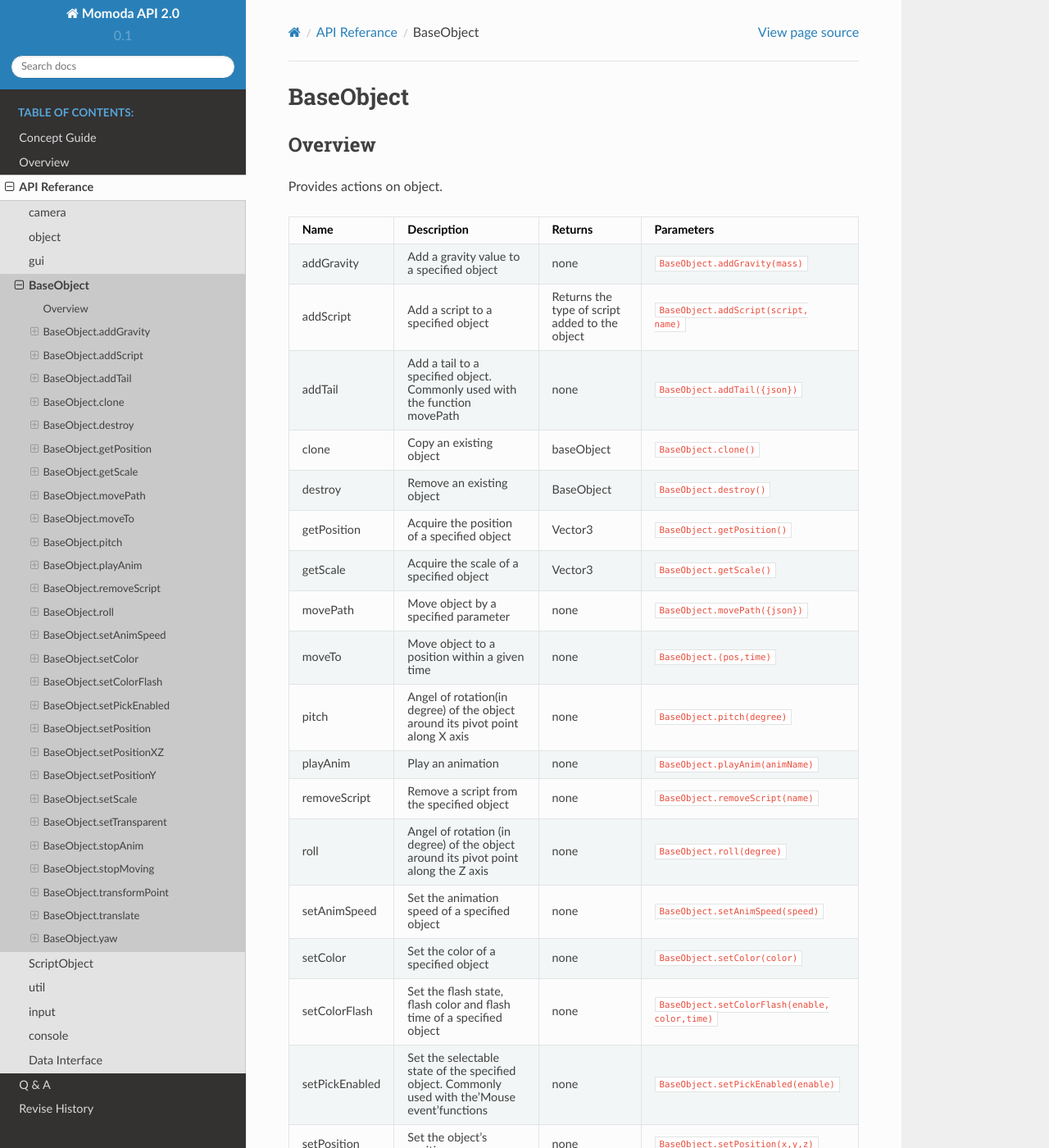
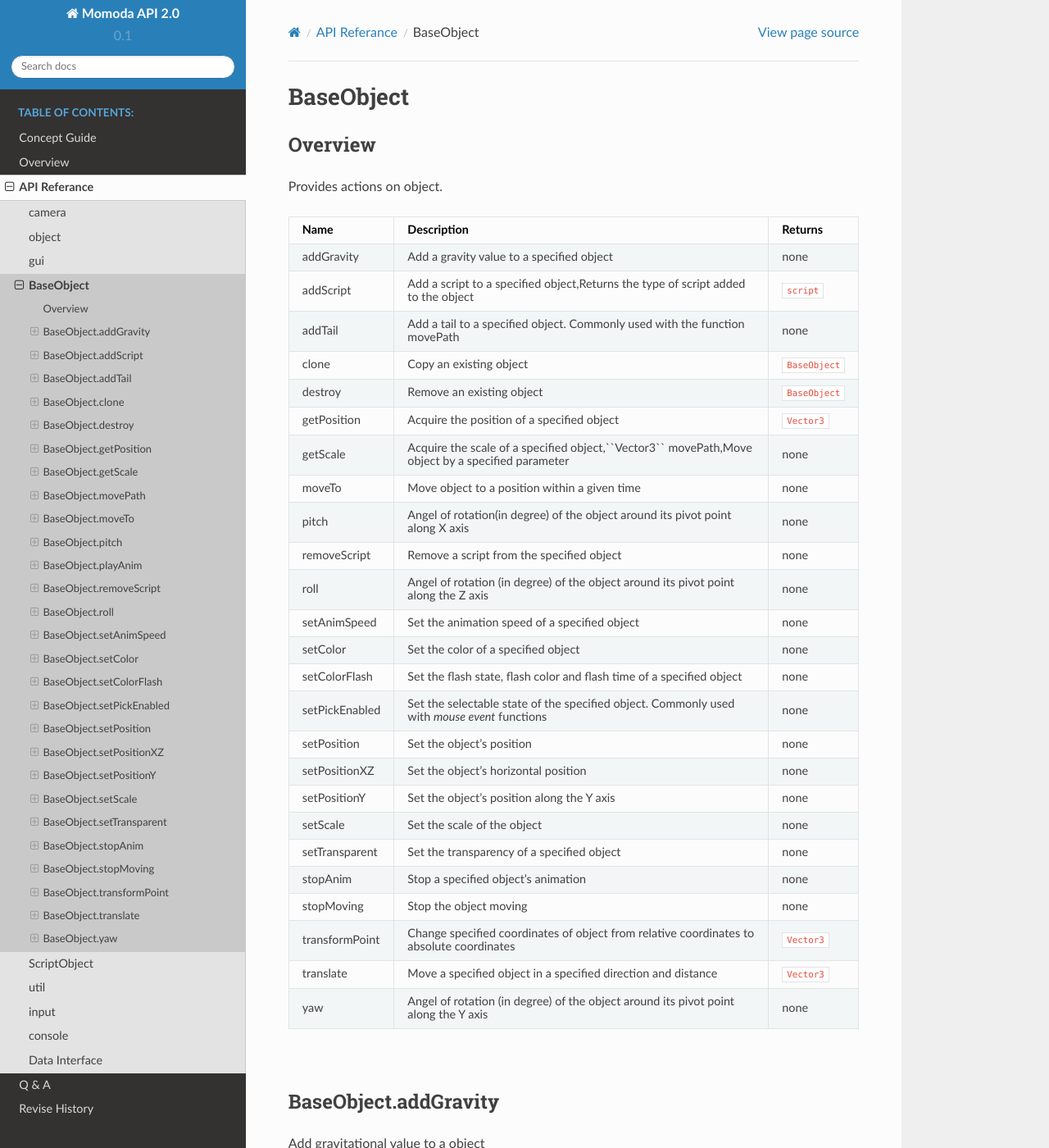
Before and after one commit to dongsikshin/mmd_api_2.0, a Sphinx documentation site: the page built from docs/source/api_basic_object.rst, in a window 1280 px wide and 1400 px high. Shown: the whole window at 82% size. Built offline with Sphinx 7.4.7 and the Read the Docs theme 2.0.0, drawn with Linux system fonts in a browser that asks for light colours; some of the changed text lies outside the part shown.

Commit message:
fix format and erra

```diff
--- a/docs/source/api_basic_object.rst
+++ b/docs/source/api_basic_object.rst
@@ -7,36 +7,35 @@
 Provides actions on object.
 
 .. csv-table::
-    :header: Name, Description, Returns, Parameters
-    :widths: auto
+    :header: Name, Description, Returns
+    :widths: 10,50,10
 
-    addGravity,Add a gravity value to a specified object,none,"``BaseObject.addGravity(mass)``"
-    addScript,Add a script to a specified object,Returns the type of script added to the object,"``BaseObject.addScript(script, name)``"
-    addTail,Add a tail to a specified object. Commonly used with the function movePath,none,"``BaseObject.addTail({json})``"
-    clone,Copy an existing object,baseObject,"``BaseObject.clone()``"
-    destroy,Remove an existing object,BaseObject,"``BaseObject.destroy()``"
-    getPosition,Acquire the position of a specified object,Vector3,"``BaseObject.getPosition()``"
-    getScale,Acquire the scale of a specified object,Vector3,"``BaseObject.getScale()``"
-    movePath,Move object by a specified parameter,none,"``BaseObject.movePath({json})``"
-    moveTo,Move object to a position within a given time,none,"``BaseObject.(pos,time)``"
-    pitch,Angel of rotation(in degree) of the object around its pivot point along X axis,none,"``BaseObject.pitch(degree)``"
-    playAnim,Play an animation,none,"``BaseObject.playAnim(animName)``"
-    removeScript,Remove a script from the specified object,none,"``BaseObject.removeScript(name)``"
-    roll,Angel of rotation (in degree) of the object around its pivot point along the Z axis,none,"``BaseObject.roll(degree)``"
-    setAnimSpeed,Set the animation speed of a specified object,none,"``BaseObject.setAnimSpeed(speed)``"
-    setColor,Set the color of a specified object,none,"``BaseObject.setColor(color)``"
-    setColorFlash,"Set the flash state, flash color and flash time of a specified object",none,"``BaseObject.setColorFlash(enable, color,time)``"
-    setPickEnabled,Set the selectable state of the specified object. Commonly used with the'Mouse event'functions,none,"``BaseObject.setPickEnabled(enable)``"
-    setPosition,Set the object's position,none,"``BaseObject.setPosition(x,y,z)``"
-    setPositionXZ,Set the object's horizontal position,none,"``BaseObject.setPositionXZ(x,z)``"
-    setPositionY,Set the object's position along the Y axis,none,"``BaseObject.setPositionY(y)``"
-    SetScale,Set the scale of the object,none,"``BaseObject.setScale(x,y,z)``"
-    setTransparent,Set the transparency of a specified object,none,"``BaseObject.setTransparent(trans)``"
-    stopAnim,Stop a specified object's animation,none,"``BaseObject.stopAnim()``"
-    stopMoving,Stop the object moving,none,"``BaseObject.stopMoving()``"
-    transformPoint,Change specified coordinates of object from relative coordinates to absolute coordinates,Vector3,"``BaseObject.transformPoint(pos)``"
-    translate,Move a specified object in a specified direction and distance,Vector3,"``BaseObject.translate(pos)``"
-    yaw,Angel of rotation (in degree) of the object around its pivot point along the Y axis,none,"``BaseObject.yaw(degree)``"
+    addGravity,"Add a gravity value to a specified object",none
+    addScript,"Add a script to a specified object,Returns the type of script added to the object", ``script``
+    addTail,"Add a tail to a specified object. Commonly used with the function movePath",none
+    clone,"Copy an existing object",``BaseObject``
+    destroy,"Remove an existing object",``BaseObject``
+    getPosition,"Acquire the position of a specified object",``Vector3``
+    getScale,"Acquire the scale of a specified object,``Vector3``
+    movePath,Move object by a specified parameter",none
+    moveTo,"Move object to a position within a given time",none
+    pitch,"Angel of rotation(in degree) of the object around its pivot point along X axis",none
+    removeScript,"Remove a script from the specified object",none
+    roll,"Angel of rotation (in degree) of the object around its pivot point along the Z axis",none
+    setAnimSpeed,"Set the animation speed of a specified object",none
+    setColor,"Set the color of a specified object",none
+    setColorFlash,"Set the flash state, flash color and flash time of a specified object",none
+    setPickEnabled,"Set the selectable state of the specified object. Commonly used with *mouse event* functions",none
+    setPosition,"Set the object's position",none
+    setPositionXZ,"Set the object's horizontal position",none
+    setPositionY,"Set the object's position along the Y axis",none
+    setScale,"Set the scale of the object",none
+    setTransparent,"Set the transparency of a specified object",none
+    stopAnim,"Stop a specified object's animation",none
+    stopMoving,"Stop the object moving",none
+    transformPoint,"Change specified coordinates of object from relative coordinates to absolute coordinates",``Vector3``
+    translate,"Move a specified object in a specified direction and distance",``Vector3``
+    yaw,"Angel of rotation (in degree) of the object around its pivot point along the Y axis",none
 
 |
 
--- a/docs/source/api_camera.rst
+++ b/docs/source/api_camera.rst
@@ -10,7 +10,7 @@
     :header: Name, Description, Returns, Parameters
     :widths: 5, 15,5,10
 
-    changeTo2D, change scene mode to 2D, none, ``camera.changeTo2D()``
+    changeTo2D, Change scene mode to 2D, none, ``camera.changeTo2D()``
     changeTo3D, Change the Scene mode to 3D, none, ``camera.changeTo3D()``
     getEyePos,	Get positions of all camera, Vector3,	``camera.getEyePos()``
     getTargetPos,	Get the position of the fixation point of the camera(s),	Vector3,	``camera.getTargetPos()``
--- a/docs/source/api_util.rst
+++ b/docs/source/api_util.rst
@@ -14,7 +14,7 @@
     addEventListener,Add an event,none,"``util.addEventListener(eventType, callback)``"
     clearAllEvents,Clear all events,none,"``util.clearAllEvents()``"
     clearAllTimers,Clear all timers and unnecessary Timer IDs,none,"``util.clearAllTimers()``"
-    clearInterval,"Clear the timer generated by setInterval, need timerID",none,util.``util.clearInterval(intervalID)``
+    clearInterval,"Clear the timer generated by setInterval, need timerID",none,util."``util.clearInterval(intervalID)``"
     clearScriptObjects,"Clear all objects created by scripts, including objects and GUIs",none,``util.clearScriptObjects()``
     clearTimeout,Clear timers generated by setTimeout. The Timer's ID needs to be provided.,none,``util.clearTimeout(timeoutID)``
     downloadTexture,Download a texture from an external URL,none,``util.downloadTexture({json}``
```
Also changed, not shown: docs/source/api_data.rst (+5 -2 lines), docs/source/api_object.rst (+6 -7 lines).
